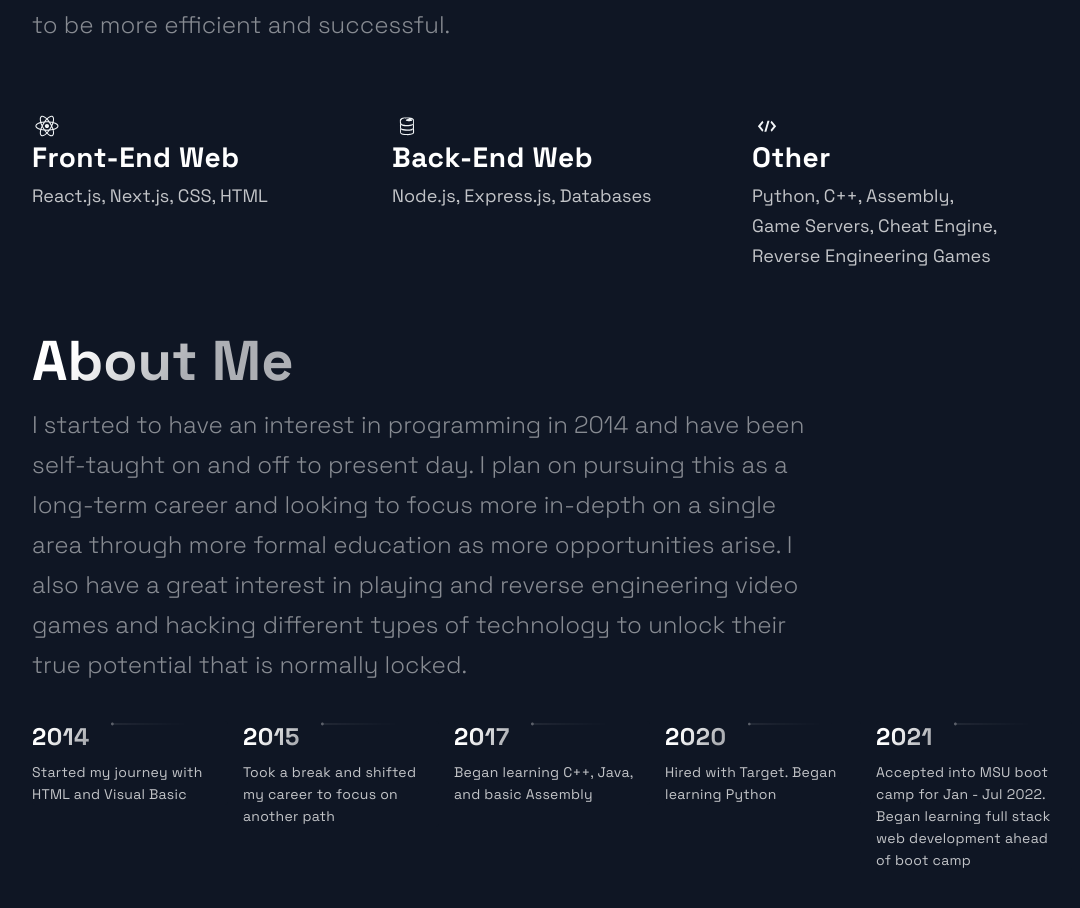
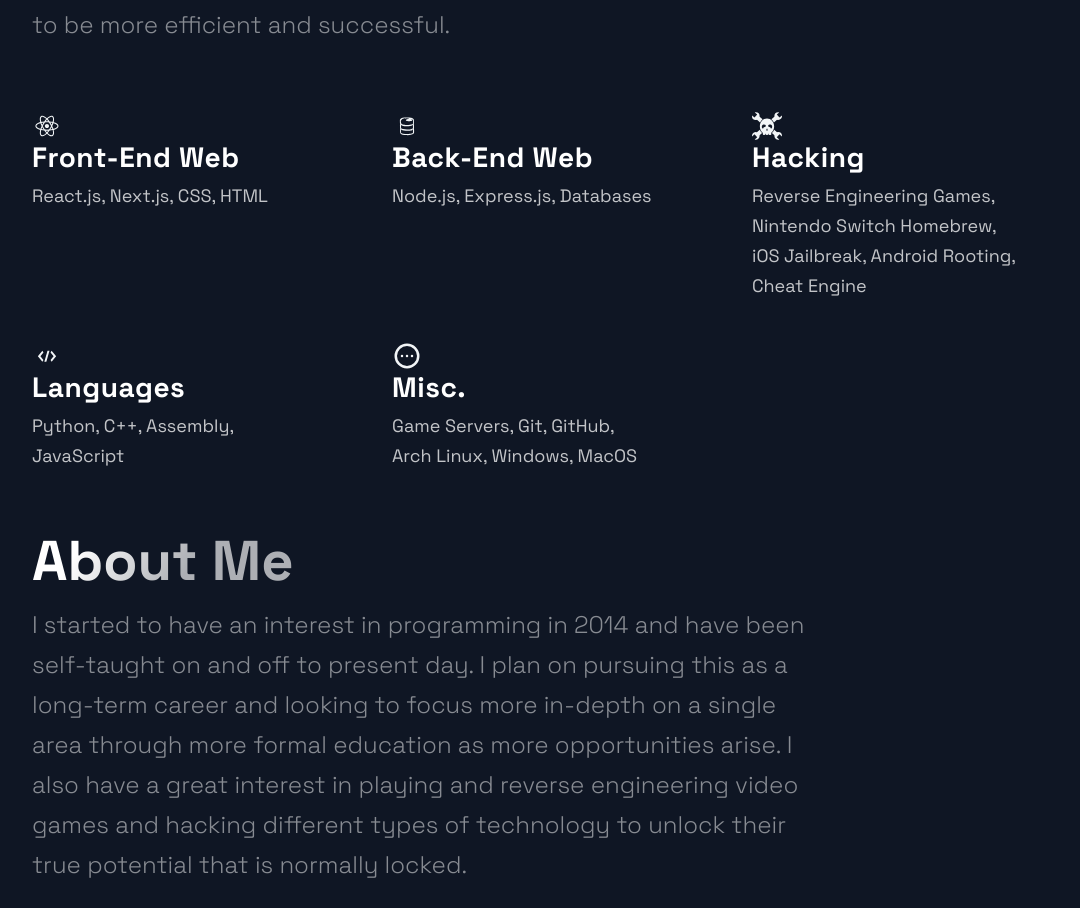
Before and after one commit to Anjato/website-portfolio, a Next.js app: page / in a window 1280 px wide. Shown: the part 2730-3638 px from the top of the page, without its empty margins (88-1168 px from the left). Built offline with nearby package versions, Linux system fonts and the light colour scheme.

Commit message:
added additional list items

```diff
--- a/src/components/Technologies/Technologies.js
+++ b/src/components/Technologies/Technologies.js
@@ -4,6 +4,12 @@
     DiFirebase,
     DiReact,
 } from 'react-icons/di';
+import {
+    SiHackaday,
+} from 'react-icons/si';
+import {
+    HiDotsCircleHorizontal, HiOutlineDotsCircleHorizontal,
+} from 'react-icons/hi';
 import {
     Section,
     SectionDivider,
@@ -48,17 +54,38 @@
               </ListParagraph>
           </ListContainer>
       </ListItem>
+          <ListItem>
+              <SiHackaday size={"3rem"}/>
+              <ListContainer>
+                  <ListTitle>Hacking</ListTitle>
+                  <ListParagraph>
+                      Reverse Engineering Games, <br/>
+                      Nintendo Switch Homebrew, <br/>
+                      iOS Jailbreak, Android Rooting, <br/>
+                      Cheat Engine
+                  </ListParagraph>
+              </ListContainer>
+          </ListItem>
       <ListItem>
           <DiCode size={"3rem"}/>
           <ListContainer>
-              <ListTitle>Other</ListTitle>
+              <ListTitle>Languages</ListTitle>
               <ListParagraph>
                   Python, C++, Assembly, <br/>
-                  Game Servers, Cheat Engine, <br/>
-                  Reverse Engineering Games
+                  JavaScript
               </ListParagraph>
           </ListContainer>
       </ListItem>
+          <ListItem>
+              <HiOutlineDotsCircleHorizontal size={"3rem"}/>
+              <ListContainer>
+                  <ListTitle>Misc.</ListTitle>
+                  <ListParagraph>
+                      Game Servers, Git, GitHub, <br/>
+                      Arch Linux, Windows, MacOS <br/>
+                  </ListParagraph>
+              </ListContainer>
+          </ListItem>
       </List>
   </Section>
 );
```
